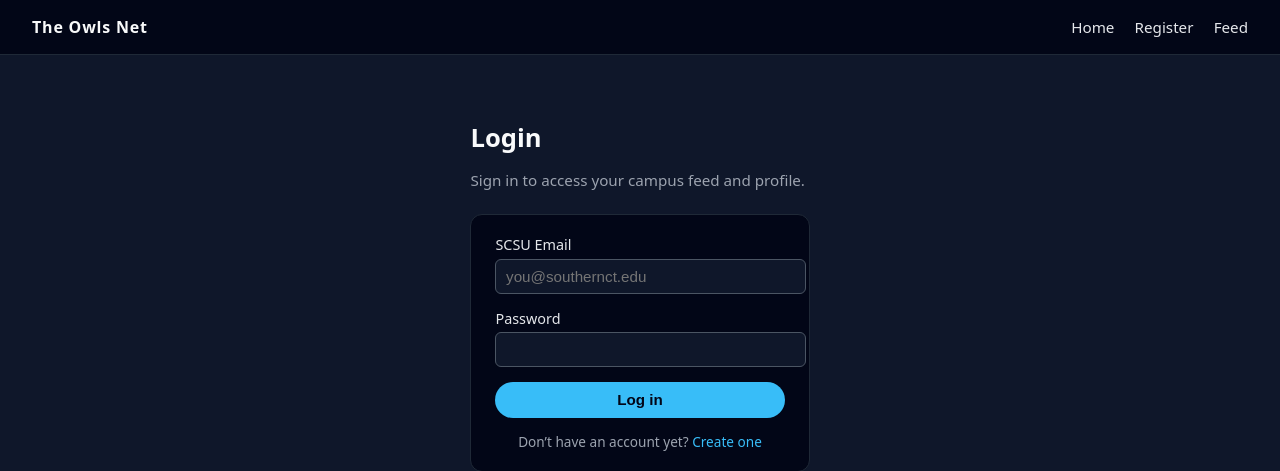
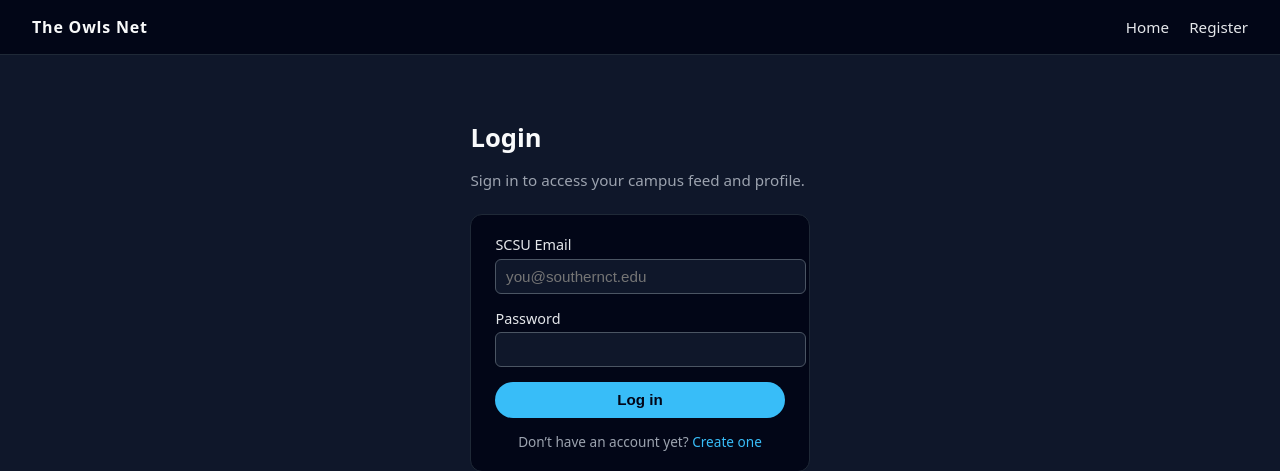
Before and after one commit to lesmayrei/TheOwlsNet, a PHP site: page /login.php in a window 1280 px wide. Shown: the top 471 px of the page. Run offline with PHP 8.4, Linux system fonts and the light colour scheme.

Commit message:
taking away feed button

```diff
--- a/login.php
+++ b/login.php
@@ -185,7 +185,6 @@ if ($_SERVER['REQUEST_METHOD'] === 'POST') {
     <nav>
         <a href="index.php">Home</a>
         <a href="register.php">Register</a>
-        <a href="feed.php">Feed</a>
     </nav>
 </header>
 
```
